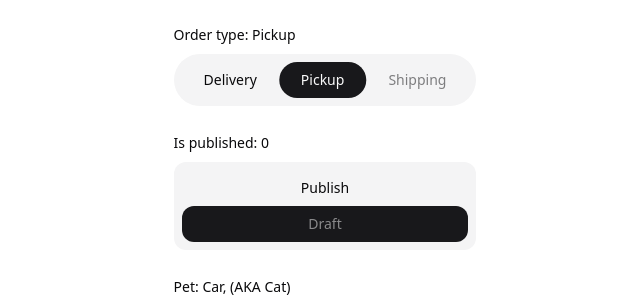
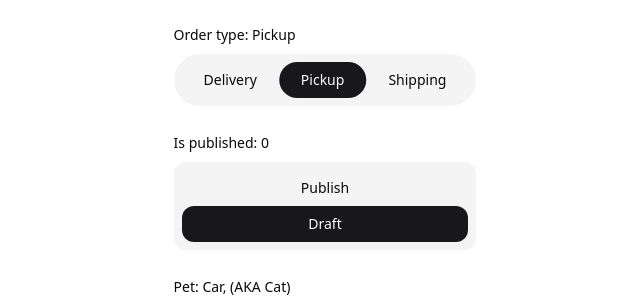
Before and after one commit to Aslam97/react-fancy-switch, a React (Vite) app in the folder website/: page / in a window 1280 px wide. Shown: the part 246-543 px from the top of the page, without its empty margins (315-955 px from the left). Built offline with nearby package versions, Linux system fonts and the light colour scheme.

Commit message:
Update example

```diff
--- a/website/src/App.tsx
+++ b/website/src/App.tsx
@@ -15,8 +15,8 @@ import { useEffect } from 'react'
 
 const orderTypes = ['Delivery', 'Pickup', 'Shipping']
 const options = [
-  { label: 'Publish', value: 1, test: 'H', hentikan: false },
-  { label: 'Draft', value: 0, test: 'U', hentikan: true }
+  { label: 'Publish', value: 1, test: 'H' },
+  { label: 'Draft', value: 0, test: 'U' }
 ]
 const pets = [
   { text: 'Car, (AKA Cat)', id: 1 },
@@ -100,7 +100,6 @@ function App() {
                       className="flex rounded-full bg-muted p-2"
                       highlighterClassName="bg-primary rounded-full"
                       aria-label="Order type"
-                      disabledOptions={['Shipping']}
                       radioClassName={cn(
                         'relative mx-2 flex h-9 cursor-pointer items-center justify-center',
                         'rounded-full px-3.5 text-sm font-medium transition-colors focus:outline-none data-[checked]:text-primary-foreground',
@@ -127,7 +126,6 @@ function App() {
                       value={field.value}
                       onChange={field.onChange}
                       options={options}
-                      disabledKey="hentikan"
                       className="rounded-xl bg-muted p-2"
                       highlighterClassName="bg-primary rounded-xl"
                       radioClassName={cn(
```
